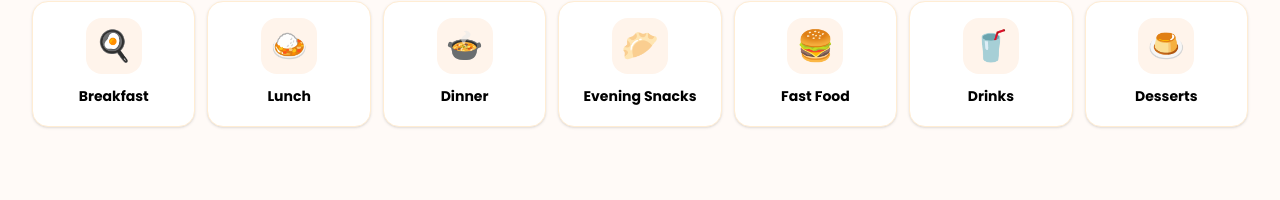
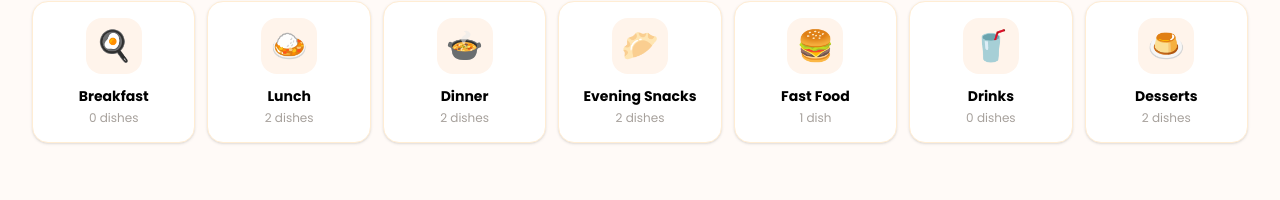
Before and after one commit to ahmud-z/biteflow-restaurant, a React (Vite) app: page / in a window 1280 px wide. Shown: the part 740-940 px from the top of the page. Built offline with nearby package versions, Linux system fonts and the light colour scheme.

Commit message:
added dynamic items count

```diff
--- a/src/components/BrowseByCategorySection.jsx
+++ b/src/components/BrowseByCategorySection.jsx
@@ -1,6 +1,7 @@
 import { Badge, CheckCircle2, ChevronRight, Clock3 } from "lucide-react";
 import { categoryList } from "../data/categoryList";
 import { Link } from "react-router";
+import { dishes } from "../data/dishes";
 
 const BrowseByCategorySection = () => {
     return (
@@ -20,9 +21,14 @@ const BrowseByCategorySection = () => {
                 </div>
 
                 <div className="grid grid-cols-2 gap-3 sm:grid-cols-4 lg:grid-cols-7">
-                    {categoryList.map((category) => (
+                    {categoryList.map((category) => {
+                        const dishCount = dishes.filter(
+                            (dish) => dish.category === category.name
+                        ).length;
+
+                        return (
                             <Link
-                            to={`#`}
+                                to={`/dishes?category=${encodeURIComponent(category.name)}`}
                                 key={category.name}
                                 className="group rounded-2xl border border-orange-100 bg-white p-4 text-center shadow-sm transition hover:-translate-y-1 hover:border-orange-200 hover:shadow-md"
                             >
@@ -35,10 +41,11 @@ const BrowseByCategorySection = () => {
                                 </span>
 
                                 <span className="mt-1 block text-xs text-stone-400">
-                                {category.count}
+                                    {dishCount} {dishCount === 1 ? "dish" : "dishes"}
                                 </span>
                             </Link>
-                    ))}
+                        );
+                    })}
                 </div>
             </section>
 
```
Lines whose indentation alone changed are shown as unchanged.
